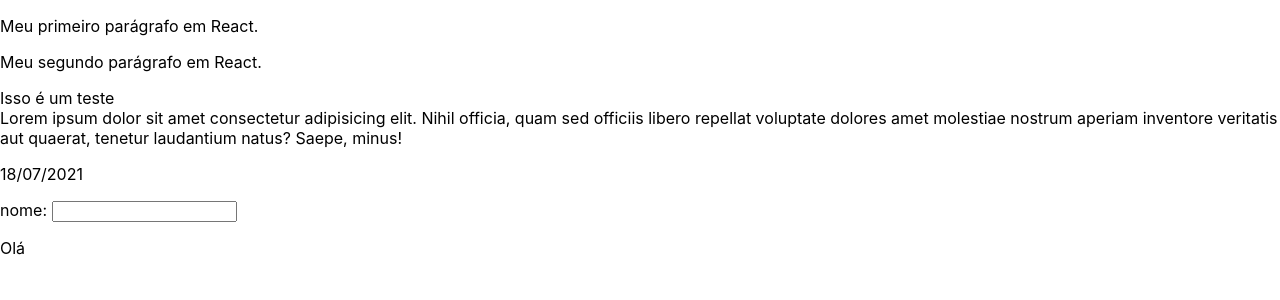
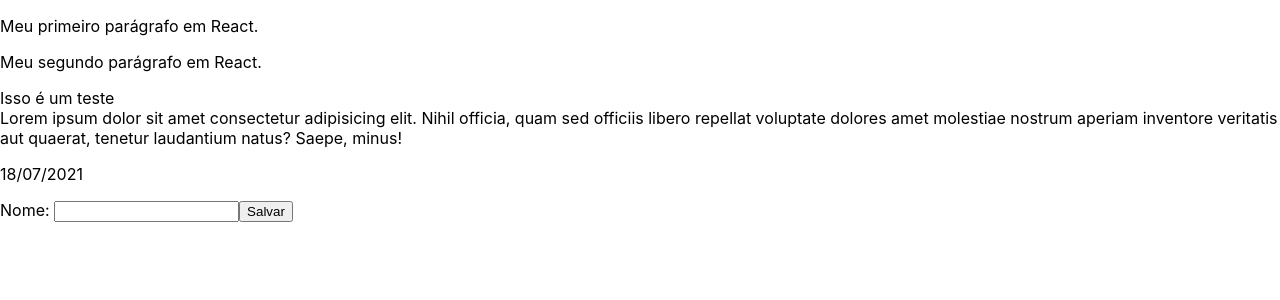
Before and after one commit to PrenitaVulpo/Santander-Class-Components, a React (Create React App) app: page / in a window 1280 px wide. Shown: the top 300 px of the page. Built offline with nearby package versions, Linux system fonts and the light colour scheme.

Commit message:
conditional redering

```diff
--- a/src/components/App.js
+++ b/src/components/App.js
@@ -1,7 +1,7 @@
 import React from 'react'
 import './App.css';
 import App2 from './App2';
-import App3 from './App3';
+import App4 from './App4';
 
 class App extends React.Component {
   render() {
@@ -13,7 +13,7 @@
           Lorem ipsum dolor sit amet consectetur adipisicing elit. Nihil officia, quam sed officiis libero repellat voluptate dolores amet molestiae nostrum aperiam inventore veritatis aut quaerat, tenetur laudantium natus? Saepe, minus!
         </App2>
         <p>{new Date().toLocaleDateString("pt-BR")}</p>
-        <App3 />
+        <App4 />
       </>
     );
   }
--- /dev/null
+++ b/src/components/App4.js
@@ -0,0 +1,32 @@
+import React from 'react';
+
+class App4 extends React.Component {
+  constructor(props) {
+    super(props);
+    this.state = {
+      nome: undefined,
+      txtNome: ''
+    }
+  }
+  changeNome = (evt) => {
+    this.setState({ txtNome: evt.target.value });
+  }
+  persistTxtNome = () => {
+    this.setState({ nome: this.state.txtNome });
+  }
+  render() {
+    if (!this.state.nome) {
+      return (
+        <>
+          Nome: <input type='text' onChange={this.changeTxtNome} />
+          <button onClick={this.persistTxtNome}>Salvar</button>
+        </>
+      )
+    }
+    else {
+      return <p>Olá {this.state.nome}</p>
+    }
+  }
+}
+
+export default App4;
```
